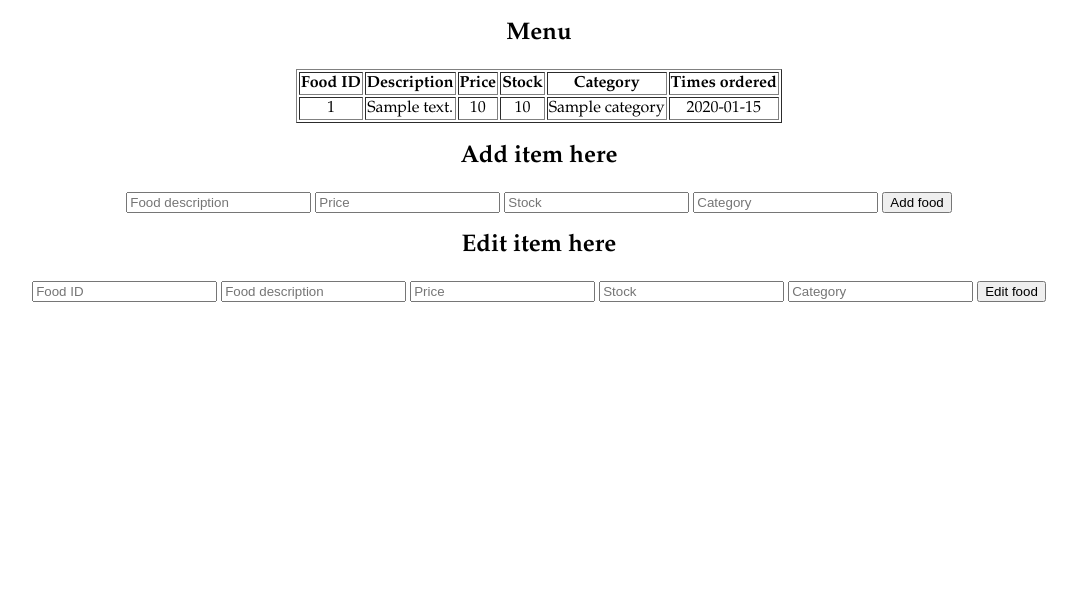
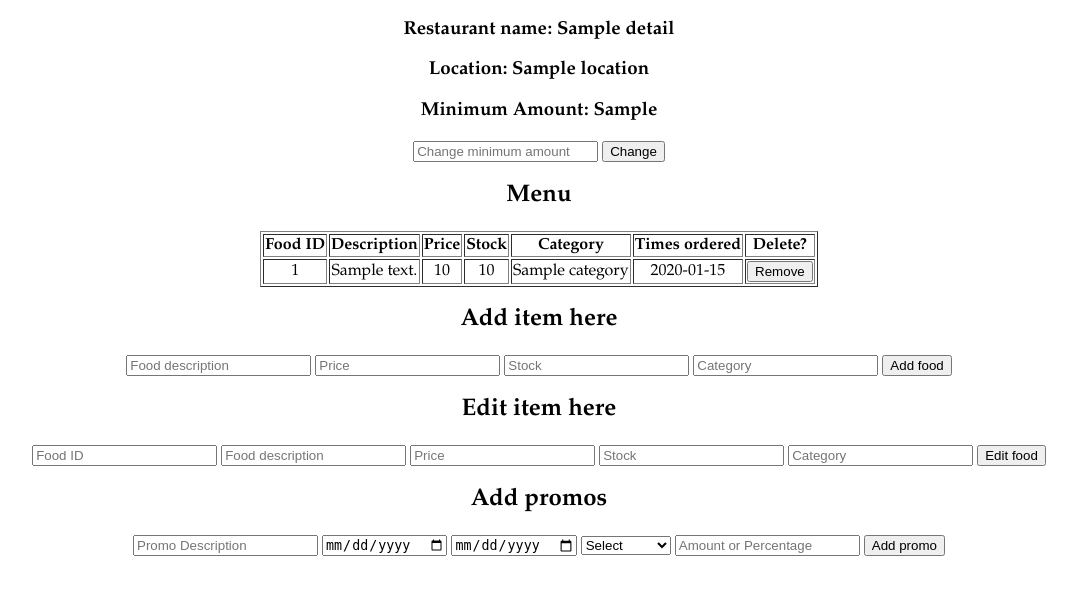
Before and after one commit to seahlynn/foodsanta, a Flask app: template templates/staffprofile.html in a window 1280 px wide. Shown: the part 61-656 px from the top of the page, without its empty margins (101-1178 px from the left). Run offline with Flask 2, Linux system fonts and the light colour scheme; the template is opened without the code that fills it: most values are stand-ins (such as "Sample title", 1, 10 or a date in 2020).

Commit message:
Edit stuff

```diff
--- a/app.py
+++ b/app.py
@@ -147,8 +147,33 @@ def gotostaff():
         return render_template('no_restaurant_registered.html')
     session['rest_id'] = rest_id
     menu = get_menu(rest_id)
-    rest_name = 0
-    return render_template('staffprofile.html', menu=menu)
+    details = get_rest_details(rest_id)
+    return render_template('staffprofile.html', menu=menu, details=details)
+
+@app.route('/deleteitemsuccess', methods=['GET', 'POST'])
+def deleteitemsuccess():
+    if request.method == 'POST':
+        form = request.form
+        food_id = form['foodid']
+        delete_query = f"delete from Food where foodid = {food_id}"
+        db.session.execute(delete_query)
+        db.session.commit()
+    return redirect('gotostaff')
+
+@app.route('/changeminamtsuccess', methods=['GET', 'POST'])
+def changeminamtsuccess():
+    rest_id = session['rest_id']
+    if request.method == 'POST':
+        form = request.form
+        minamt = form['minamt']
+        update_query = f"update Restaurants set minAmt = {minamt} where restid = {rest_id}"
+        db.session.execute(update_query)
+        db.session.commit()
+    return redirect('gotostaff')
+
+@app.route('/addpromosuccess', methods=['GET', 'POST'])
+def addpromosuccess():
+    pass
 
 @app.route('/additemsuccess', methods=['GET', 'POST'])
 def additemsuccess():
@@ -180,12 +205,23 @@ def edititemsuccess():
             flash("This food is not in your restaurant's menu.")
     return redirect('gotostaff')
 
+def get_rest_details(id):
+    global db
+    check_restaurant_query = f"select * from Restaurants where restid = {id}"
+    details = db.session.execute(check_restaurant_query).fetchone()
+    parsed_details = dict(restid=details[0], restname=details[1], minAmt=details[2], location=details[3])
+    return parsed_details
+
 def get_next_food_id():
+    global db
     check_max_food_id = f"select max(foodid) from Food"
-    max_food_id = db.session.execute(check_max_food_id).fetchone()[0]
-    return max_food_id + 1
+    max_food_id = db.session.execute(check_max_food_id).fetchone()
+    if not max_food_id:
+        return 1
+    return max_food_id[0] + 1
 
 def get_rest_id(username):
+    global db
     check_restaurant_query = f"select restid from RestaurantStaff where username = '{username}' "
     rest_id = db.session.execute(check_restaurant_query).fetchone()[0]
     return rest_id
--- a/templates/staffprofile.html
+++ b/templates/staffprofile.html
@@ -8,8 +8,23 @@
     {% extends 'staffbase.html' %}
       {% block overall %}
       <div>
+				<div align = 'center'>
+					<h3>{{"Restaurant name: " + details.restname}}</h3>
+					<h3>{{"Location: " + details.location}}</h3>
+					<div display='inline-block'>
+						<div float='left'>
+							<h3>Minimum Amount: {{details.minAmt}}</h3>
+						</div>
+						<div float='right'>
+							<form action="/changeminamtsuccess" method="POST">
+								<input type="number" placeholder="Change minimum amount" class="input" name="minamt"/>
+								<input type="submit" value="Change" class="text--centered input--submit"/>
+							</form>
+						</div>
+					</div>
+				</div>
         <div>
-          <h2> Menu </h2>
+          <h2 align='center'> Menu </h2>
           {% with messages = get_flashed_messages() %}
             {% if messages %}
               {% for message in messages %}
@@ -25,6 +40,7 @@
               <th> Stock </th>
               <th> Category </th>
               <th> Times ordered </th>
+              <th> Delete? </th>
               {% for f in menu %}
               <tr>
                 <td> {{ f.foodid }}</td>
@@ -33,11 +49,17 @@
                 <td>{{ f.stock }}</td>
                 <td> {{ f.category | safe }} </td>
                 <td> {{ f.timesordered }}</td>
+                <td>
+                  <form action="/deleteitemsuccess" method="POST">
+                    <input type="submit" value="Remove" class="text--centered input--submit"/>
+                    <input type="hidden" name="foodid" value={{f.foodid}}>
+                  </form>
+                </td>
               </tr>
             {% endfor %}
           </table>
         </div>
-          <div>
+        <div align='center'>
           <h2>Add item here</h2>
           <form action="/additemsuccess" name="signup-form" method="POST">
             <input type="text" placeholder="Food description" class="input" name="description" maxlength="30"/>
@@ -47,7 +69,7 @@
             <input type="submit" value="Add food" class="text--centered input--submit"/>
           </form>
         </div>
-          <div>
+        <div align='center'>
           <h2>Edit item here</h2>
           <form action="/edititemsuccess" name="signup-form" method="POST">
             <input type="number" placeholder="Food ID" class="input" name="food_id" maxlength="30"/>
@@ -58,6 +80,22 @@
             <input type="submit" value="Edit food" class="text--centered input--submit"/>
           </form>
 				</div>
+				<div align='center'>
+          <h2>Add promos</h2>
+					<form action="/addpromosuccess" name="signup-form" method="POST">
+
+            <input type="text" placeholder="Promo Description" class="input" name="food_id" maxlength="50"/>
+            <input type="date" placeholder="Start date" class="input" name="description"/>
+						<input type="date" placeholder="End date" class="input" name="price"/>
+						<select name="promotype">
+							<option value="PercentOff"> Percent Off </option>
+							<option value="AmountOff"> Amount Off </option>
+							<option value="" disabled selected> Select </option>
+						</select>
+						<input type="number" placeholder="Amount or Percentage", name="amt"/>
+						<input type="submit" value="Add promo" class="text--centered input--submit"/>
+          </form>
+        </div>
       </div>
       {% endblock %}
     </body>
```
Lines whose indentation alone changed are shown as unchanged.
